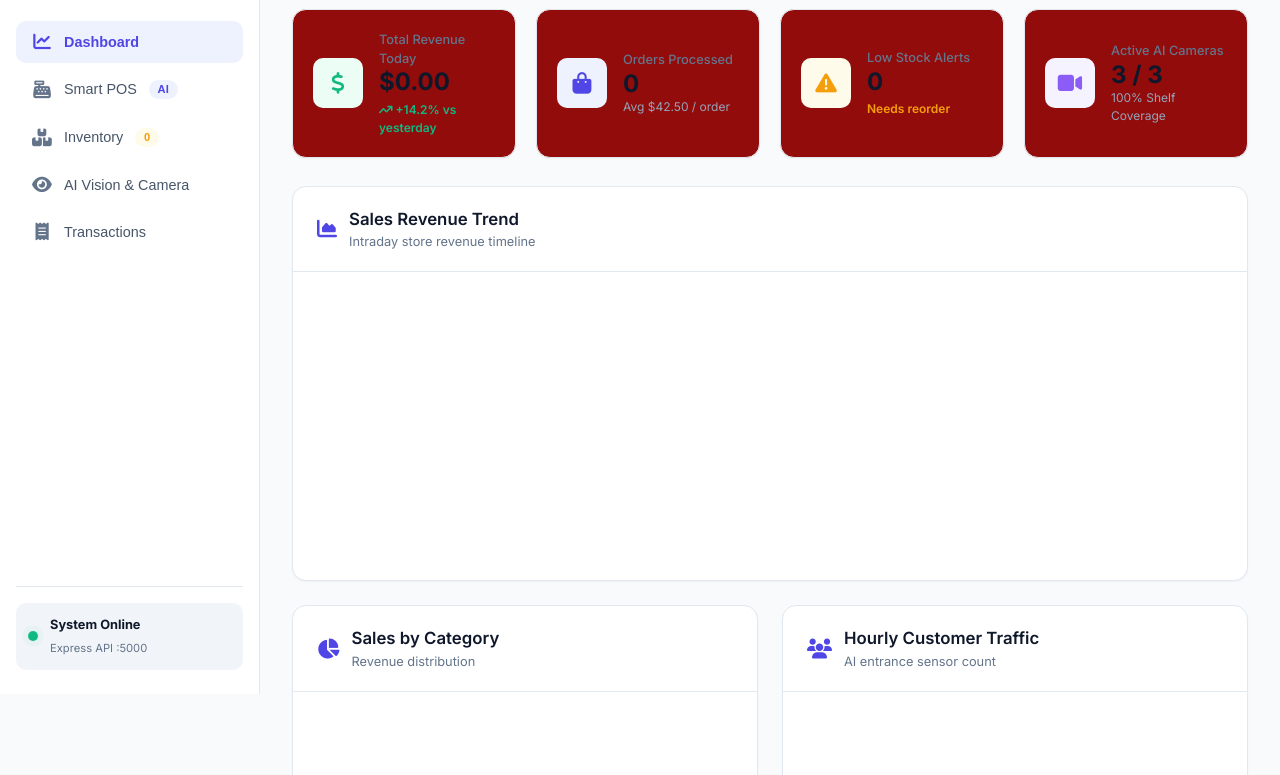
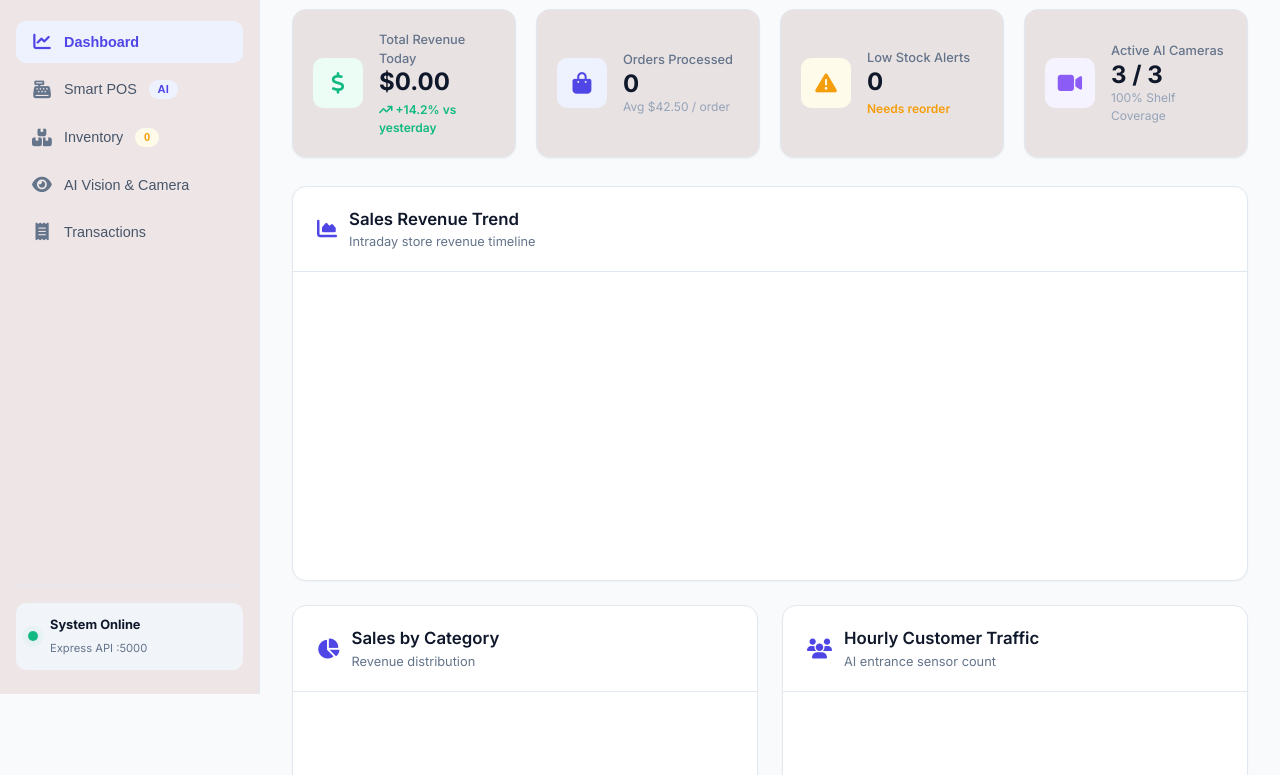
Before and after one commit to krishnachaithanya123706/smart-retail-system, a website: page public/index.html in a window 1280 px wide. Shown: the part 106-881 px from the top of the page. Drawn offline with Linux system fonts and the light colour scheme.

Commit message:
update readma

```diff
--- a/public/css/style.css
+++ b/public/css/style.css
@@ -5,8 +5,8 @@
 :root {
   /* Color Palette - Light & Crisp White Canvas */
   --bg-app: #f8fafc;
-  --bg-surface: #920c0c;
-  --bg-sidebar: #ffffff;
+  --bg-surface: #e9e2e2;
+  --bg-sidebar: #eee6e6ff;
   --bg-card: #ffffff;
   --bg-hover: #f1f5f9;
   --bg-active: #eef2ff;
```
